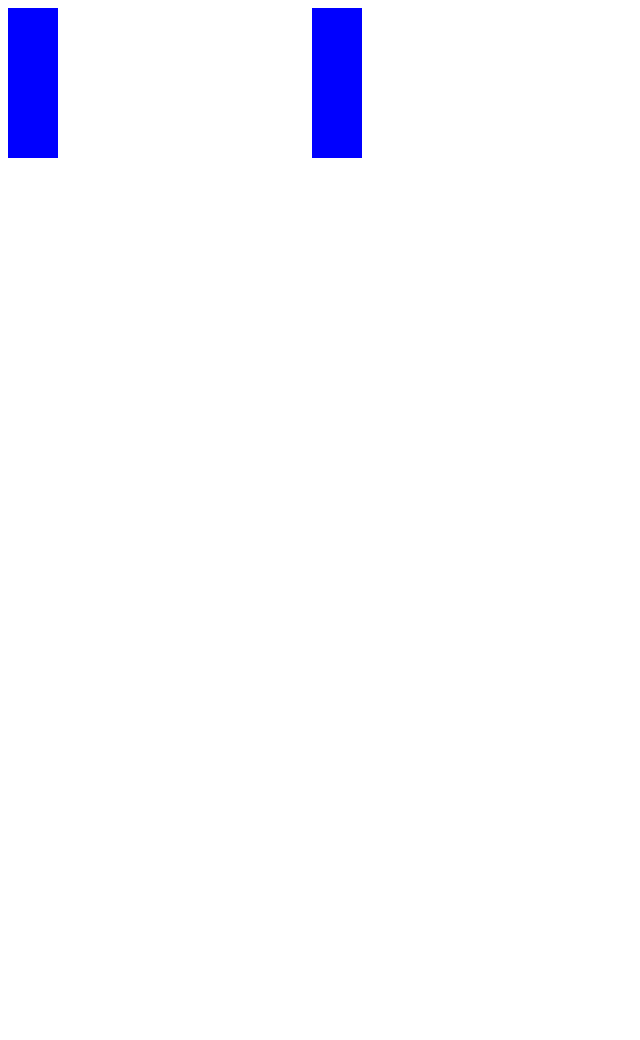
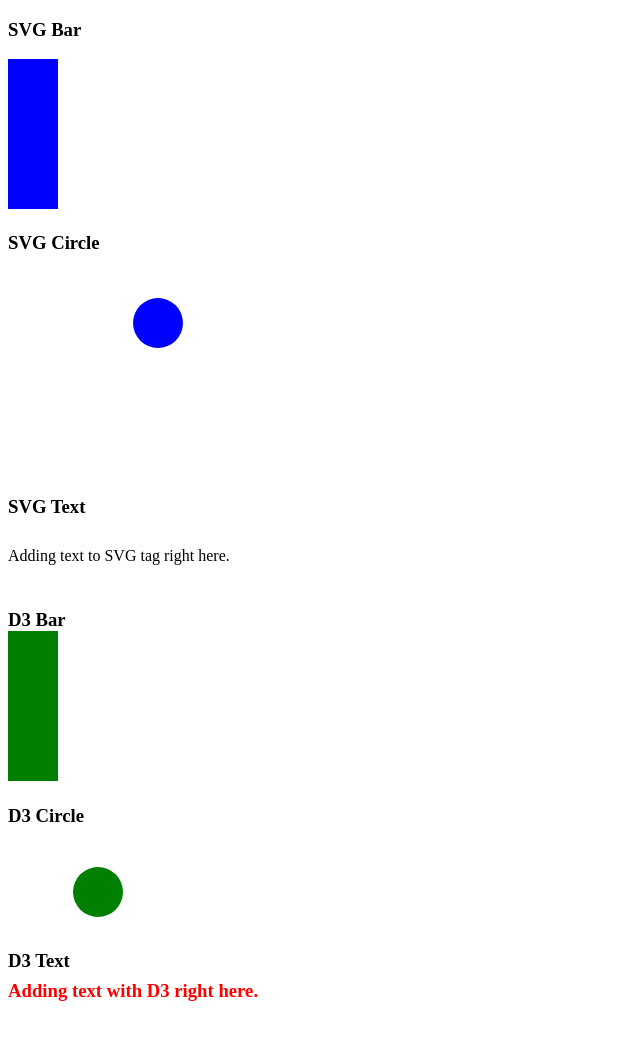
Before and after one commit to timothynegron/d3-practice, a plain HTML site: page index.html in a window 1280 px wide. Shown: the whole page, without its empty margins (0-640 px from the left). Before the commit the page ends 800 px from the top, so only its background shows below. Drawn offline with nearby package versions, Linux system fonts and the light colour scheme.

Commit message:
Adds svg elements with plain HTML and with D3

```diff
--- a/index.html
+++ b/index.html
@@ -8,10 +8,28 @@
     <link rel="stylesheet" href="style.css">
 </head>
 <body>
+    <h3>SVG Bar</h3>
     <svg>
         <rect width="50" height="200" style="fill: blue;"/>
     </svg>
 
+    <h3>SVG Circle</h3>
+    <svg width="400" height="200" id="circle">
+        <circle cx="150" cy="50" r="25" style="fill: blue;"/>
+    </svg>
+
+    <h3>SVG Text</h3>
+    <svg width="250" height="50">
+        <text x="0" y="25">Adding text to SVG tag right here.</text>
+    </svg>
+
+    <h3 id="rec">D3 Bar<br></h3>
+    <h3 id="cir">D3 Circle<br></h3>
+    <h3 id="tex">D3 Text<br></h3>
+
+
+
+    <script src="https://ajax.googleapis.com/ajax/libs/jquery/3.6.0/jquery.min.js"></script>
     <script src="https://d3js.org/d3.v6.min.js"></script>
     <script src="main.js"></script>
 </body>
--- a/main.js
+++ b/main.js
@@ -1 +1,38 @@
-d3.select("body").append("svg").append("rect").attr("width",50).attr("height",200).style("fill", "blue");
+// ┌─────────────────────────────────┐
+// │   Adding D3 Bar with D3 object  │
+// └─────────────────────────────────┘
+
+d3.select("#rec") // selects element html tag by id
+    .append("svg") // add an <svg> html element
+    .append("rect") // add <rect> svg element
+    .attr("width", 50) // set the attribute of width
+    .attr("height", 200) // set the attribute of height
+    .style("fill", "green"); // add some style
+
+// ┌────────────────────────────────────┐
+// │   Adding D3 Circle with D3 object  │
+// └────────────────────────────────────┘
+
+d3.select("#cir") // selects element html tag by id
+    .append("svg") // add an <svg> html element
+    .attr("width",150) // set the attribute of width
+    .attr("height",100) // set the attribute of height
+    .append("circle") // add <circle> svg element
+    .attr("cx",90) // set x coordinate
+    .attr("cy",65) // set y coordinate
+    .attr("r",25) // set size of circle
+    .style("fill","green") // add some style
+
+// ┌──────────────────────────────────┐
+// │   Adding D3 Text with D3 object  │
+// └──────────────────────────────────┘
+
+d3.select("#tex")
+    .append("svg")
+    .attr("width",250)
+    .attr("height",50)
+    .append("text")
+    .text("Adding text with D3 right here.")
+    .attr("y",25)
+    .attr("x",0)
+    .style("fill", "red");
```
